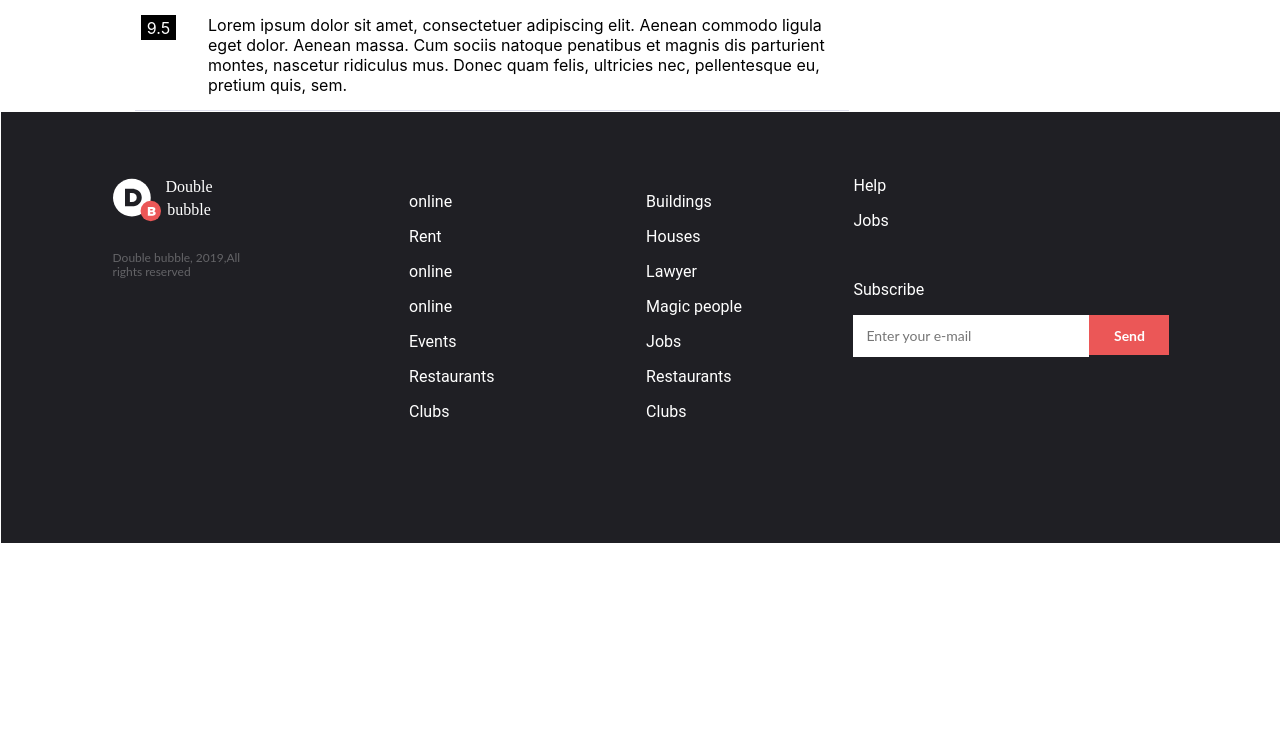
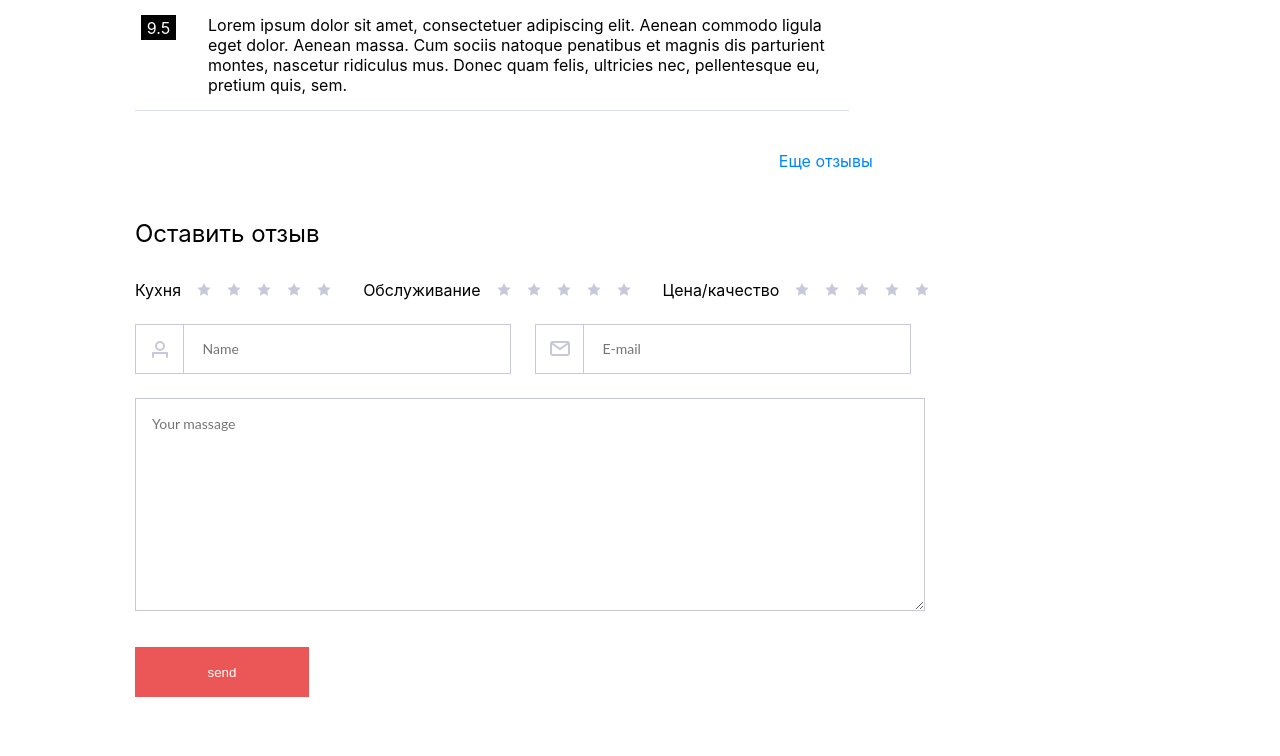
Before and after one commit to Nassoyan/react-app-AyoTech, a React (Create React App) app: page / in a window 1280 px wide. Shown: the part 1590-2346 px from the top of the page. Before the commit the page ends 2134 px from the top, so only its background shows below. Built offline with nearby package versions, Linux system fonts and the light colour scheme; no server answers.

Commit message:
added register field but not finished

```diff
--- a/src/Components/BannerFeedback/index.js
+++ b/src/Components/BannerFeedback/index.js
@@ -6,6 +6,8 @@ import img from "../../Images/imgone.png";
 
 function Feedback() {
   return (
+
+
     <div className="banner-feedback-wrapper">
       <div className="feedback-container">
         <div className="feedback-title">
@@ -34,6 +36,7 @@ function Feedback() {
             );
           })}
         </div>
+        <div className="more-feed">Еще отзывы</div>
       </div>
       <div>
         <img className="bannerImg" src={bannerImg} />
--- a/src/Components/BannerFeedback/style.css
+++ b/src/Components/BannerFeedback/style.css
@@ -5,7 +5,6 @@
 .feedback-container {
     display: flex;
     flex-direction: column;
-    flex: 1;
 }
 .feedback-title {
     display: flex;
@@ -73,3 +72,11 @@
     padding-right: 20px;
     padding-left: 32px;
 }
+.more-feed {
+    padding-top: 40px;
+    max-width: 772px;
+    display: flex;
+    justify-content: flex-end;
+    padding-bottom: 48px;
+    color: #0085FF;
+}
--- a/src/Components/Content/content.js
+++ b/src/Components/Content/content.js
@@ -3,6 +3,7 @@ import ArrowRight from "../../Icons/contentIcons/arrowRight";
 import ContentLeft from "../ContentLeft";
 import About from "../ContentAbout";
 import Feedback from "../BannerFeedback";
+import RegisterField from "../RegisterContent";
 
 function Content() {
   return (
@@ -24,7 +25,7 @@ function Content() {
       <ContentLeft />
       <About/>
       <Feedback/>
-
+      <RegisterField />
     </div>
   );
 }
--- /dev/null
+++ b/src/Components/RegisterContent/index.js
@@ -0,0 +1,63 @@
+import React from "react";
+import "./style.css";
+import Star from "../../Icons/contentIcons/stars";
+import WhiteStar from "../../Icons/contentIcons/WhiteStars";
+import FeedPerson from "../../Icons/contentIcons/feedbackPerson";
+import FeedEmail from "../../Icons/contentIcons/feedE-mail";
+
+function RegisterField() {
+  const feedbackStarArray = [
+    <WhiteStar />,
+    <WhiteStar />,
+    <WhiteStar />,
+    <WhiteStar />,
+    <WhiteStar />,
+  ];
+  return (
+    <div className="register-wrapper">
+      <div className="reg-title">Оставить отзыв</div>
+      <div className="reg-nav">
+        <div className="feed-star-div">
+          <span>Кухня</span>
+          {feedbackStarArray.map(function (el, index) {
+            return <span key={index}>{el}</span>;
+          })}
+        </div>
+        <div className="feed-star-div">
+          <span>Обслуживание</span>
+          {feedbackStarArray.map(function (el, index) {
+            return <span key={index}>{el}</span>;
+          })}
+        </div>
+        <div className="feed-star-div">
+          <span>Цена/качество</span>
+          {feedbackStarArray.map(function (el, index) {
+            return <span key={index}>{el}</span>;
+          })}
+        </div>
+      </div>
+      <div className="input-div">
+        <div className="btn-input-container">
+          <div className="feed-div">
+            <FeedPerson />
+          </div>
+          <input placeholder="Name" type="text"></input>
+        </div>
+        <div className="btn-input-container">
+          <div className="feed-div">
+            <FeedEmail />
+          </div>
+          <input placeholder="E-mail" type="text"></input>
+        </div>
+      </div>
+      <div className="big-input">
+        <textarea rows="13" placeholder="Your massage"></textarea>
+      </div>
+      <div className="div-btn">
+        <button className="reg-btn">send</button>
+      </div>
+    </div>
+  );
+}
+
+export default RegisterField;
--- /dev/null
+++ b/src/Components/RegisterContent/style.css
@@ -0,0 +1,92 @@
+.register-wrapper {
+    display: flex;
+    flex-direction: column;
+    width: 100%;
+}
+.reg-title {
+    font-size: 24px;
+    padding-bottom: 32px;
+}
+.reg-nav {
+    display: flex;
+    width: 100%;
+    grid-column-gap: 32px;
+    padding-bottom: 24px;
+}
+.reg-stars {
+    display: flex;
+}
+.reg-nav-inner {
+    display: flex;
+}
+.feed-star-div {
+    display: flex;
+    gap: 16px;
+}
+.input-div {
+    display: flex;
+    padding-bottom: 24px;
+    grid-column-gap: 24px;
+}
+.btn-input-container {
+    height: 48px;
+    border: 1px solid #C8C8DB;
+}
+.btn-input-container>input {
+    width: 325px;
+    border: none;
+    outline-style: none;
+}
+
+.feed-div {
+    width: 48px;
+    border: 1px solid #C8C8DB;
+    border-right: 1px solid  #C8C8DB;
+    border-top: none;
+    border-bottom: none;
+    border-left: none;
+    display: flex;
+    justify-content: center;
+    align-items: center;
+}
+
+.btn-input-container {
+    display: flex;
+    width: 374px;
+}
+
+.btn-input-container>input::placeholder {
+    padding-left: 16px;
+}
+
+.big-input {
+    max-width: 772px;
+    border: none;
+    padding-bottom: 32px;
+}
+
+.big-input>textarea{
+    border: 1px solid #C8C8DB;
+    padding: 16px 0 0 16px;
+    outline-style: none;
+    width: 100%;
+}
+
+
+
+.reg-btn {
+    width: 174px;
+    height: 50px;
+    background: #EB5757;
+    border: none;
+    color: white;
+}
+.div-btn {
+    padding-bottom: 60px;
+}
+.reg-btn:hover {
+    transform: scale(1.3);
+    transition: 0.8s;
+    background: black;
+    font-size: 1.6rem;
+}
--- /dev/null
+++ b/src/Icons/contentIcons/WhiteStars.js
@@ -0,0 +1,19 @@
+import * as React from "react"
+
+function WhiteStar() {
+  return (
+    <svg
+      width={14}
+      height={13}
+      viewBox="0 0 14 13"
+      fill="none"
+    >
+      <path
+        d="M7 0l2.016 4.225 4.641.612-3.395 3.223.852 4.603L7 10.43l-4.114 2.233.852-4.603L.343 4.837l4.64-.612L7 0z"
+        fill="#C8C8DB"
+      />
+    </svg>
+  )
+}
+
+export default WhiteStar
--- /dev/null
+++ b/src/Icons/contentIcons/feedE-mail.js
@@ -0,0 +1,29 @@
+import * as React from "react"
+
+function FeedEmail() {
+  return (
+    <svg
+      width={24}
+      height={24}
+      viewBox="0 0 24 24"
+      fill="none"
+    >
+      <rect
+        x={3}
+        y={5}
+        width={18}
+        height={13}
+        rx={2}
+        stroke="#C8C8DB"
+        strokeWidth={2}
+      />
+      <path
+        d="M3.111 5.778L12.001 12l8.888-6.222"
+        stroke="#C8C8DB"
+        strokeWidth={2}
+      />
+    </svg>
+  )
+}
+
+export default FeedEmail
--- /dev/null
+++ b/src/Icons/contentIcons/feedbackPerson.js
@@ -0,0 +1,23 @@
+import * as React from "react"
+
+function FeedPerson() {
+  return (
+    <svg
+      width={24}
+      height={24}
+      viewBox="0 0 24 24"
+      fill="none"
+    >
+      <path
+        d="M5 20v-4h14v4"
+        stroke="#C8C8DB"
+        strokeWidth={2}
+        strokeLinecap="round"
+        strokeLinejoin="round"
+      />
+      <circle cx={12} cy={9} r={4} stroke="#C8C8DB" strokeWidth={2} />
+    </svg>
+  )
+}
+
+export default FeedPerson
--- a/src/data.js
+++ b/src/data.js
@@ -2,6 +2,7 @@
 // import name2 from './Images/name2.png'
 // import name3 from "./Images/name3.png"
 // import img from "./Images/example.png"
+import Star from "./Icons/contentIcons/stars";
 
 
 const array = [
```
